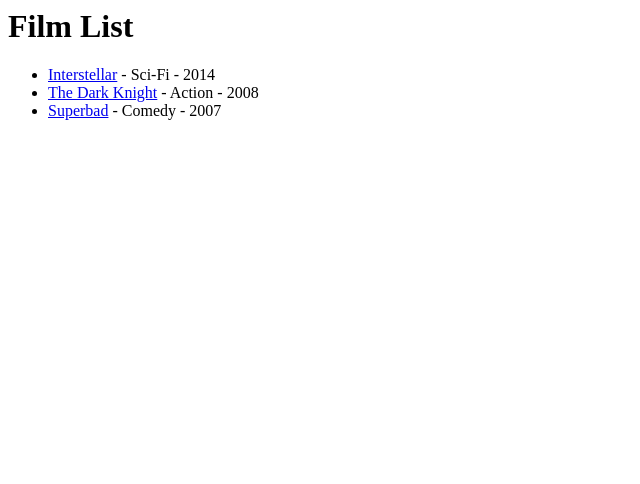
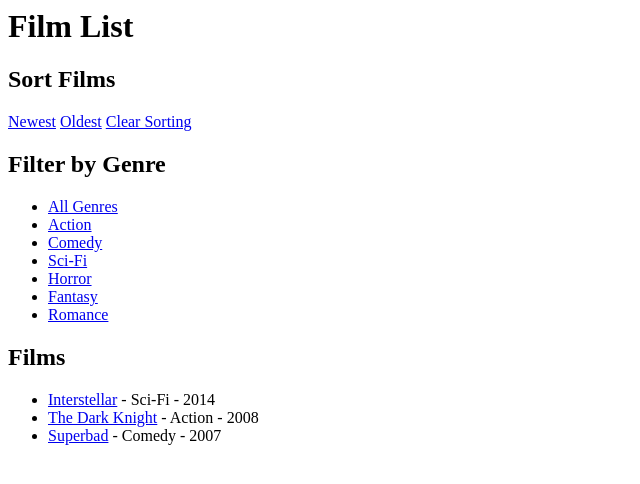
Before and after one commit to 3010468m/PopcornBucket, a Django app: page /films/ in a window 1280 px wide. Shown: the top 484 px of the page, without its empty margins (0-640 px from the left). Run offline with Django 3.2, Linux system fonts and the light colour scheme; data comes from the database, SQL or seed files in the repository; both versions use the stored data as it was after the commit.

Commit message:
Complete Films feature with sorting and filtering

```diff
--- a/movies/models.py
+++ b/movies/models.py
@@ -13,7 +13,7 @@ class Film(models.Model):
     genre = models.ForeignKey(Genre, on_delete=models.CASCADE)
     description = models.TextField()
     poster_url = models.URLField()
-    release_year = models.URLField()
+    release_year = models.IntegerField()
 
     def __str__(self):
         return self.title
--- a/movies/templates/movies/film_list.html
+++ b/movies/templates/movies/film_list.html
@@ -1,5 +1,21 @@
 <h1>Film List</h1>
 
+<h2>Sort Films</h2>
+<a href="{% url 'film_list' %}?sort=newest">Newest</a>
+<a href="{% url 'film_list' %}?sort=oldest">Oldest</a>
+<a href="{% url 'film_list' %}">Clear Sorting</a>
+
+<h2>Filter by Genre</h2>
+<ul>
+    <li><a href="{% url 'film_list' %}">All Genres</a></li>
+    {% for genre in genres %}
+        <li>
+            <a href="{% url 'film_list' %}?genre={{ genre.id }}">{{ genre.name }}</a>
+        </li>
+    {% endfor %}
+</ul>
+
+<h2>Films</h2>
 <ul>
     {% for film in films %}
         <li>
--- a/movies/views.py
+++ b/movies/views.py
@@ -1,10 +1,27 @@
 from django.shortcuts import render, get_object_or_404
-from .models import Film
+from .models import Film, Genre
 
 
 def film_list(request):
     films = Film.objects.all()
-    return render(request, 'movies/film_list.html', {'films': films})
+    genres = Genre.objects.all()
+
+    sort = request.GET.get('sort')
+    genre_id = request.GET.get('genre')
+
+    if genre_id:
+        films = films.filter(genre_id=genre_id)
+
+    if sort == 'newest':
+        films = films.order_by('-release_year')
+    elif sort == 'oldest':
+        films = films.order_by('release_year')
+
+    context = {
+        'films': films,
+        'genres': genres,
+    }
+    return render(request, 'movies/film_list.html', context)
 
 
 def film_detail(request, film_id):
```
Also changed, not shown: db.sqlite3.
